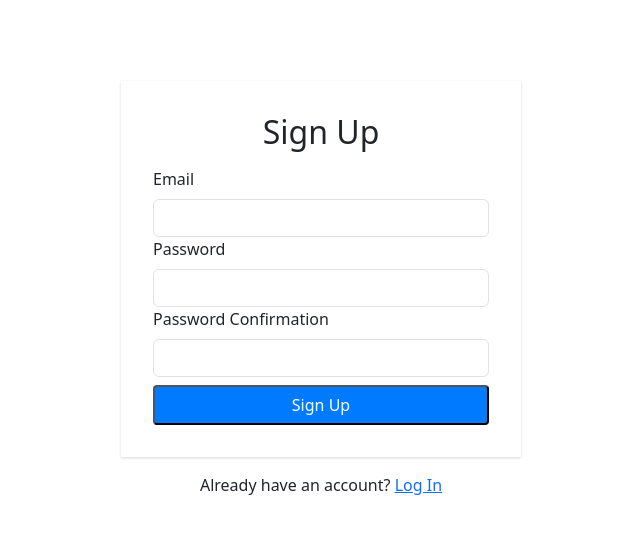
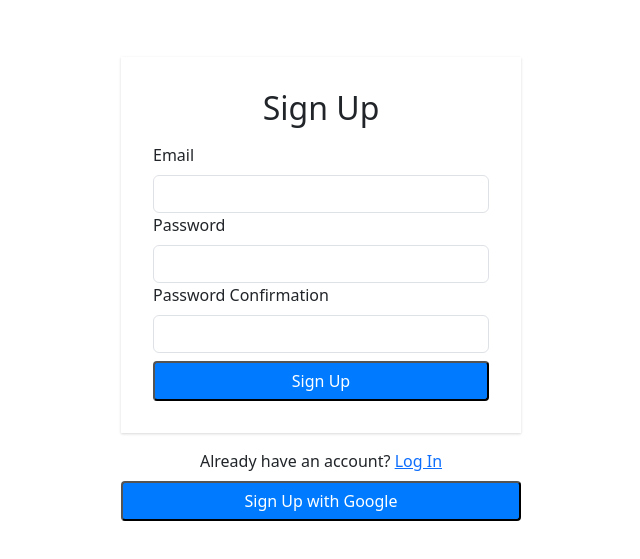
Before and after one commit to AbbasPlusPlus/dailyq, a React (Create React App) app: page /signup in a window 1280 px wide. Shown: the part 111-670 px from the top of the page, without its empty margins (319-959 px from the left). Built offline with nearby package versions, Linux system fonts and the light colour scheme; no server answers.

Commit message:
added google oauth

```diff
--- a/src/components/signup/signup.jsx
+++ b/src/components/signup/signup.jsx
@@ -8,7 +8,7 @@ export function Signup() {
   const emailRef = useRef();
   const passwordRef = useRef();
   const passwordConfirmRef = useRef();
-  const { signup } = useAuth();
+  const { signup, signupWithGoogle } = useAuth();
   const [error, setError] = useState("");
   const [loading, setLoading] = useState(false);
   const navigate = useNavigate();
@@ -61,6 +61,24 @@ export function Signup() {
       <S.Container>
         Already have an account? <Link to="/login">Log In</Link>
       </S.Container>
+      <S.Button
+        disabled={loading}
+        onClick={async (e) => {
+          e.preventDefault();
+          try {
+            setError("");
+            setLoading(true);
+            await signupWithGoogle();
+            navigate("/");
+          } catch (error) {
+            console.error(error);
+            setError("Failed to sign up with Google");
+            setLoading(false);
+          }
+        }}
+      >
+        Sign Up with Google
+      </S.Button>
     </>
   );
 }
--- a/src/contexts/AuthContext.js
+++ b/src/contexts/AuthContext.js
@@ -1,10 +1,12 @@
 import {
+  GoogleAuthProvider,
   createUserWithEmailAndPassword,
   updateEmail as firebaseUpdateEmail,
   updatePassword as firebaseUpdatePassword,
   onAuthStateChanged,
   sendPasswordResetEmail,
   signInWithEmailAndPassword,
+  signInWithPopup,
   signOut,
 } from "firebase/auth";
 import React, { useContext, useEffect, useState } from "react";
@@ -46,6 +48,11 @@ export function AuthProvider({ children }) {
     return firebaseUpdatePassword(currentUser, password);
   }
 
+  function signupWithGoogle() {
+    const provider = new GoogleAuthProvider();
+    return signInWithPopup(auth, provider);
+  }
+
   useEffect(() => {
     const unsubscribe = onAuthStateChanged(auth, (user) => {
       setCurrentUser(user);
@@ -63,6 +70,7 @@ export function AuthProvider({ children }) {
     resetPassword,
     updateEmail,
     updatePassword,
+    signupWithGoogle,
   };
 
   return (
--- a/src/firebase.js
+++ b/src/firebase.js
@@ -16,4 +16,4 @@ const app = initializeApp(firebaseConfig);
 
 export const analytics = getAnalytics(app);
 
-export const auth = getAuth(app); // Correctly initialize auth
+export const auth = getAuth(app);
```
